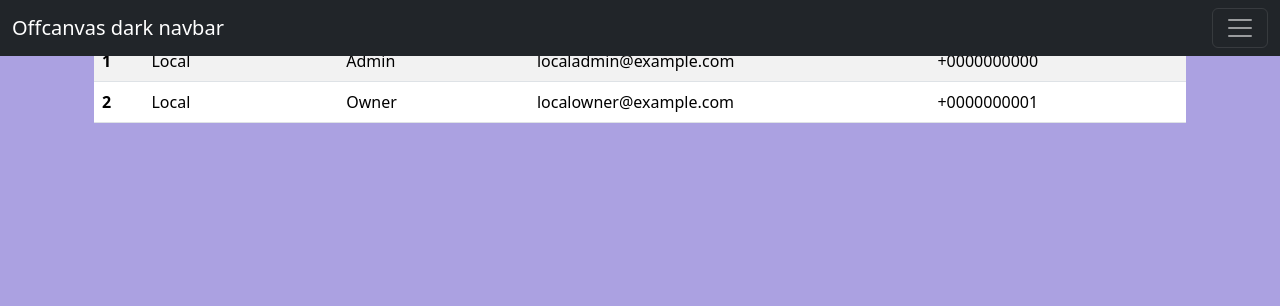
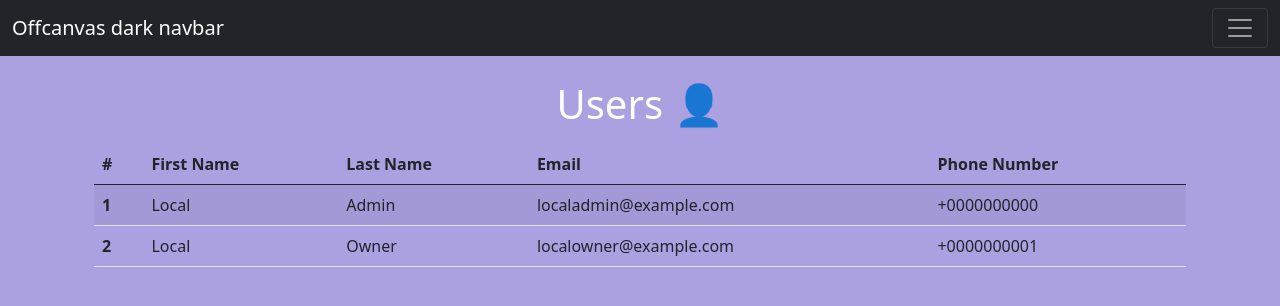
Before and after one commit to Aneliya05/Jewellery, an ASP.NET Core app: page /Admin/ListUsers in a window 1280 px wide. Shown: the top 306 px of the page. Run offline with ASP.NET Core 8, Linux system fonts and the light colour scheme; data comes from the database, SQL or seed files in the repository; style sheets or scripts are compiled from the project's sources.

Commit message:
admin layout changes

```diff
--- a/Backend/EllaJewelry/EllaJewelry/Views/Admin/ListUsers.cshtml
+++ b/Backend/EllaJewelry/EllaJewelry/Views/Admin/ListUsers.cshtml
@@ -5,6 +5,7 @@
     ViewData["Title"] = "Admin Dashboard";
     ViewData["AdminIndex"] = false;
 }
+<!--
 <!DOCTYPE html>
 <html lang="en">
     <head>
@@ -14,7 +15,7 @@
         <link href="https://cdn.jsdelivr.net/npm/bootstrap@5.3.8/dist/css/bootstrap.min.css" rel="stylesheet" integrity="sha384-sRIl4kxILFvY47J16cr9ZwB07vP4J8+LH7qKQnuqkuIAvNWLzeN8tE5YBujZqJLB" crossorigin="anonymous">
     </head>
     <body>
-        <div class="container mt-10">
+        <div class="container">
             <table class="table-responsive" style="max-height: 400px; overflow-y: auto;">
                 <table class="table table-striped">
                     <thead class="sticky-top">
@@ -44,3 +45,33 @@
         <script src="https://cdn.jsdelivr.net/npm/bootstrap@5.3.8/dist/js/bootstrap.min.js" integrity="sha384-G/EV+4j2dNv+tEPo3++6LCgdCROaejBqfUeNjuKAiuXbjrxilcCdDz6ZAVfHWe1Y" crossorigin="anonymous"></script>
     </body>
 </html>
+-->
+
+<div class="container">
+    <h1 class="text-white text-center" style="margin-bottom: 2vh !important;">Users 👤</h1>
+    <table class="table-responsive" style="max-height: 400px !important; overflow-y: auto !important; background: white !important; padding-bottom: 3px !important;" ">
+        <table class="table table-striped">
+            <thead class="sticky-top">
+                <tr>
+                    <th scope="col">#</th>
+                    <th scope="col">First Name</th>
+                    <th scope="col">Last Name</th>
+                    <th scope="col">Email</th>
+                    <th scope="col">Phone Number</th>
+                </tr>
+            </thead>
+            <tbody>
+                @foreach (var user in Model)
+                {
+                    <tr>
+                        <th scope="row">@user.Id</th>
+                        <td>@user.FirstName</td>
+                        <td>@user.LastName</td>
+                        <td>@user.Email</td>
+                        <td>@user.PhoneNumber</td>
+                    </tr>
+                }
+            </tbody>
+        </table>
+    </table>
+</div>
--- a/Backend/EllaJewelry/EllaJewelry/Views/Shared/_AdminLayout.cshtml
+++ b/Backend/EllaJewelry/EllaJewelry/Views/Shared/_AdminLayout.cshtml
@@ -2,19 +2,20 @@
     var isAdminIndex = ViewData["AdminIndex"] as bool? ?? false;
 }
 
-
 <!DOCTYPE html>
-
-<html>
+<html lang="en">
 <head>
-    <meta name="viewport" content="width=device-width" />
-    <title>@ViewBag.Title</title>
+    <meta charset="utf-8" />
+    <meta name="viewport" content="width=device-width, initial-scale=1.0" />
+    <title>@ViewData["Title"] - EllaJewelry</title>
+    <link rel="stylesheet" href="~/lib/bootstrap/dist/css/bootstrap.min.css" />
+    <link rel="stylesheet" href="~/css/site.css" asp-append-version="true" />
+    <link rel="stylesheet" href="~/EllaJewelry.styles.css" asp-append-version="true" />
 </head>
 <body style="background: #aba1e1;">
     @if (!isAdminIndex)
     {
-        <div style="position: relative;">
-            <nav class="navbar navbar-dark bg-dark fixed-top">
+        <nav class="navbar navbar-dark bg-dark fixed-top" style="position: relative;">
             <div class="container-fluid">
                 <a class="navbar-brand" href="#">Offcanvas dark navbar</a>
                 <button class="navbar-toggler" type="button" data-bs-toggle="offcanvas" data-bs-target="#offcanvasDarkNavbar" aria-controls="offcanvasDarkNavbar" aria-label="Toggle navigation">
@@ -55,10 +56,11 @@
                 </div>
             </div>
         </nav>
-        </div>
     }
-    <div class="container justify-content-center align-content-center" style="position: relative; top: 15%;">
+    <div class="container" style="position:relative !important; margin-top: 3vh !important;">
+        <main role="main" class="pb-3">
             @RenderBody()
+        </main>
     </div>
     <script src="https://cdn.jsdelivr.net/npm/bootstrap@5.3.0/dist/js/bootstrap.bundle.min.js"></script>
     @RenderSection("Scripts", required: false)
```
Also changed, not shown: 11 other files. Lines whose indentation alone changed are shown as unchanged.
